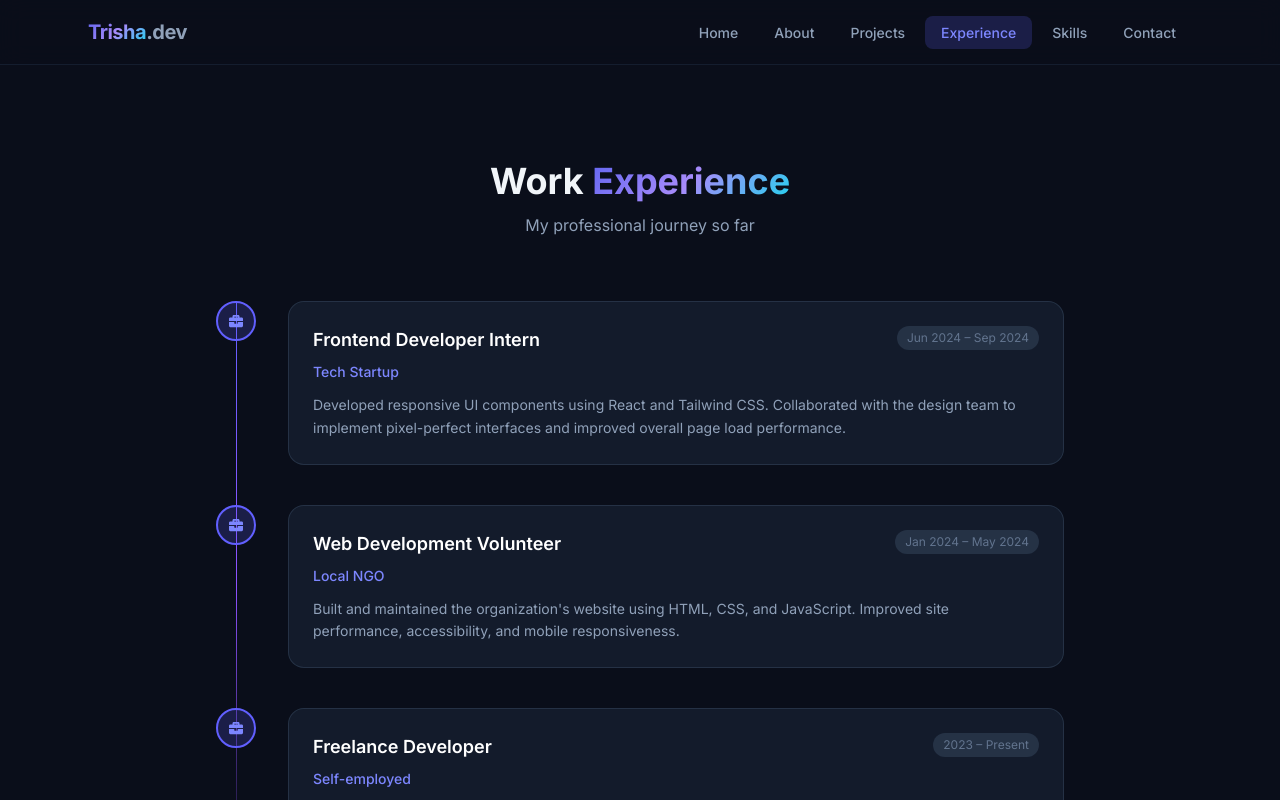
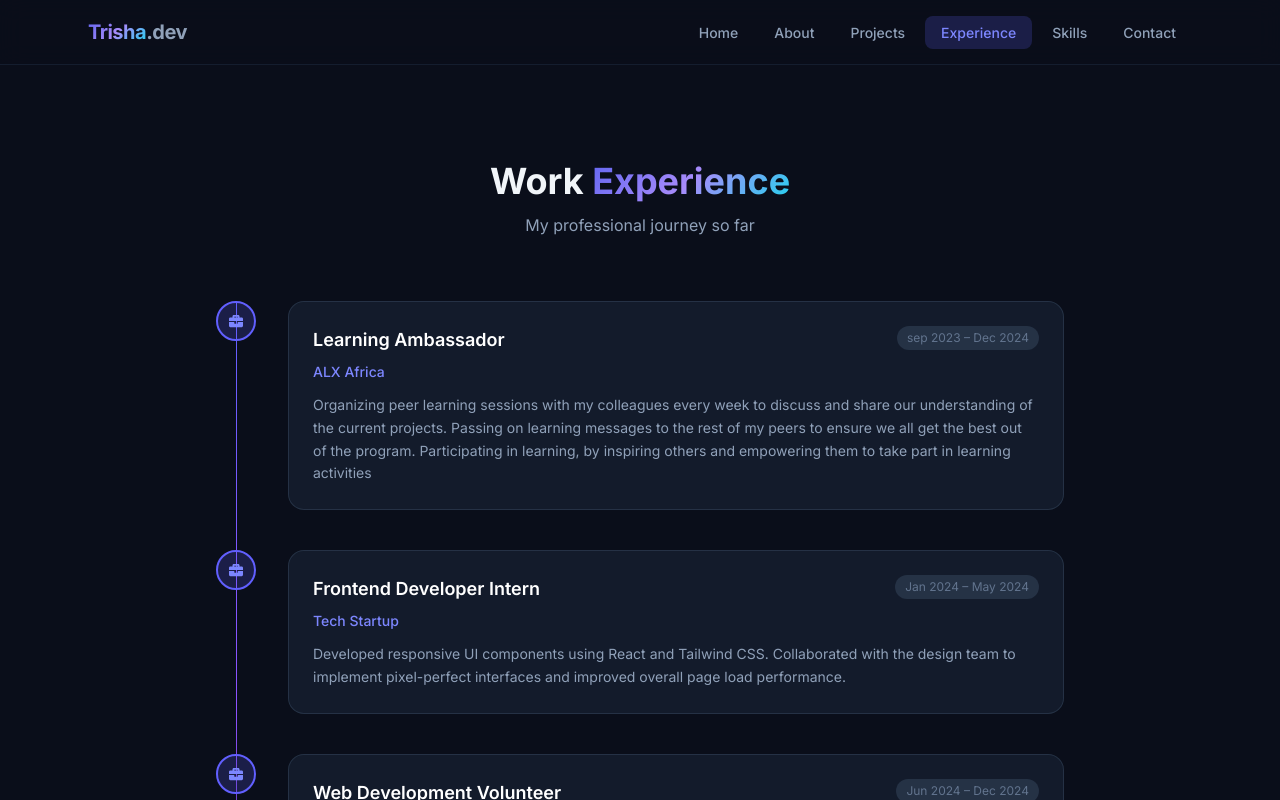
Before and after one commit to Trisha256/My_portfolio, a React (Vite) app: page /experience in a window 1280 px wide. Shown: the top 800 px of the page. Built offline with nearby package versions, Linux system fonts and the light colour scheme.

Commit message:
Edited my work Experience

```diff
--- a/src/components/Experience.jsx
+++ b/src/components/Experience.jsx
@@ -2,23 +2,29 @@ import { FaBriefcase } from "react-icons/fa";
 
 const experiences = [
   {
+    role: "Learning Ambassador",
+    company: "ALX Africa",
+    duration: "sep 2023 – Dec 2024",
+    description: "Organizing peer learning sessions with my colleagues every week to discuss and share our understanding of the current projects. Passing on learning messages to the rest of my peers to ensure we all get the best out of the program. Participating in learning, by inspiring others and empowering them to take part in learning activities"
+  },
+  {
     role: "Frontend Developer Intern",
     company: "Tech Startup",
-    duration: "Jun 2024 – Sep 2024",
+    duration: "Jan 2024 – May 2024",
     description:
       "Developed responsive UI components using React and Tailwind CSS. Collaborated with the design team to implement pixel-perfect interfaces and improved overall page load performance.",
   },
   {
     role: "Web Development Volunteer",
-    company: "Local NGO",
-    duration: "Jan 2024 – May 2024",
+    company: "Event Box",
+    duration: "Jun 2024 – Dec 2024",
     description:
       "Built and maintained the organization's website using HTML, CSS, and JavaScript. Improved site performance, accessibility, and mobile responsiveness.",
   },
   {
     role: "Freelance Developer",
     company: "Self-employed",
-    duration: "2023 – Present",
+    duration: "Dec 2023 – Present",
     description:
       "Delivered custom web solutions for small businesses including landing pages, portfolio sites, and simple web applications tailored to client requirements.",
   },
```
